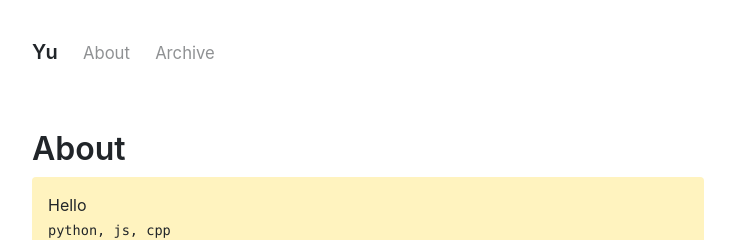
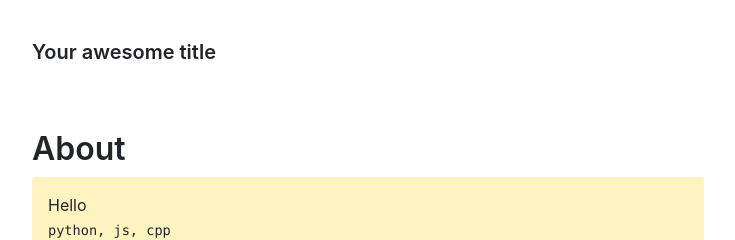
Before and after one commit to yuuu14/blog, a Jekyll site: the page built from about.md, in a window 1280 px wide. Shown: the top 240 px of the page, without its empty margins (272-1007 px from the left). Built offline with Jekyll 4.4.1, drawn with Linux system fonts in a browser that asks for light colours; part of the change alters nothing that is shown.

```diff
--- a/_config.yml
+++ b/_config.yml
@@ -1,47 +1,60 @@
-# Setup
-title: Yu
-tagline: null
-url: https://yuuu14.github.io
-paginate: 1
-baseurl: "/blog"
-permalink: pretty
-related_posts: ""
+# Welcome to Jekyll!
+#
+# This config file is meant for settings that affect your whole blog, values
+# which you are expected to set up once and rarely edit after that. If you find
+# yourself editing this file very often, consider using Jekyll's data files
+# feature for the data you need to update frequently.
+#
+# For technical reasons, this file is *NOT* reloaded automatically when you use
+# 'bundle exec jekyll serve'. If you change this file, please restart the server process.
+#
+# If you need help with YAML syntax, here are some quick references for you:
+# https://learn-the-web.algonquindesign.ca/topics/markdown-yaml-cheat-sheet/#yaml
+# https://learnxinyminutes.com/docs/yaml/
+#
+# Site settings
+# These are used to personalize your new site. If you look in the HTML files,
+# you will see them accessed via {{ site.title }}, {{ site.email }}, and so on.
+# You can create any custom variable you would like, and they will be accessible
+# in the templates via {{ site.myvariable }}.
 
-# Gems
+title: Your awesome title
+email: your-email@example.com
+description: >- # this means to ignore newlines until "baseurl:"
+  Write an awesome description for your new site here. You can edit this
+  line in _config.yml. It will appear in your document head meta (for
+  Google search results) and in your feed.xml site description.
+baseurl: "" # the subpath of your site, e.g. /blog
+url: "" # the base hostname & protocol for your site, e.g. http://example.com
+twitter_username: jekyllrb
+github_username:  jekyll
+
+# Build settings
+theme: minima
 plugins:
-  - jekyll-gist
-  - jekyll-paginate
-  - jekyll-seo-tag
+  - jekyll-feed
 
-# Optimize Jekyll
-exclude:
-  - .editorconfig
-  - .git
-  - .jekyll-cache
-  - Gemfile
-  - Gemfile.lock
-  - LICENSE.md
-  - README.md
+markdown: kramdown
+kramdown:
+  math_engine: mathjax
 
-sass:
-  sass_dir: _sass
-  style: :compressed
 
-# Options
-
-# Replace this value and uncomment to enable Google Analytics tracking
-# ga_analytics: UA-000000-0
-
-# Specify the author for blog posts
-author:
-  name: yuuu14
-  url: https://yuuu14.github.io
-  email: yu.xiao.14@outlook.com
-
-# Custom vars
-version: 3.0.0
-
-# Custom navigation bar
-bar:
-  About: '/about'
-  Archive: '/archive'
+# Exclude from processing.
+# The following items will not be processed, by default.
+# Any item listed under the `exclude:` key here will be automatically added to
+# the internal "default list".
+#
+# Excluded items can be processed by explicitly listing the directories or
+# their entries' file path in the `include:` list.
+#
+# exclude:
+#   - .sass-cache/
+#   - .jekyll-cache/
+#   - gemfiles/
+#   - Gemfile
+#   - Gemfile.lock
+#   - node_modules/
+#   - vendor/bundle/
+#   - vendor/cache/
+#   - vendor/gems/
+#   - vendor/ruby/
```
